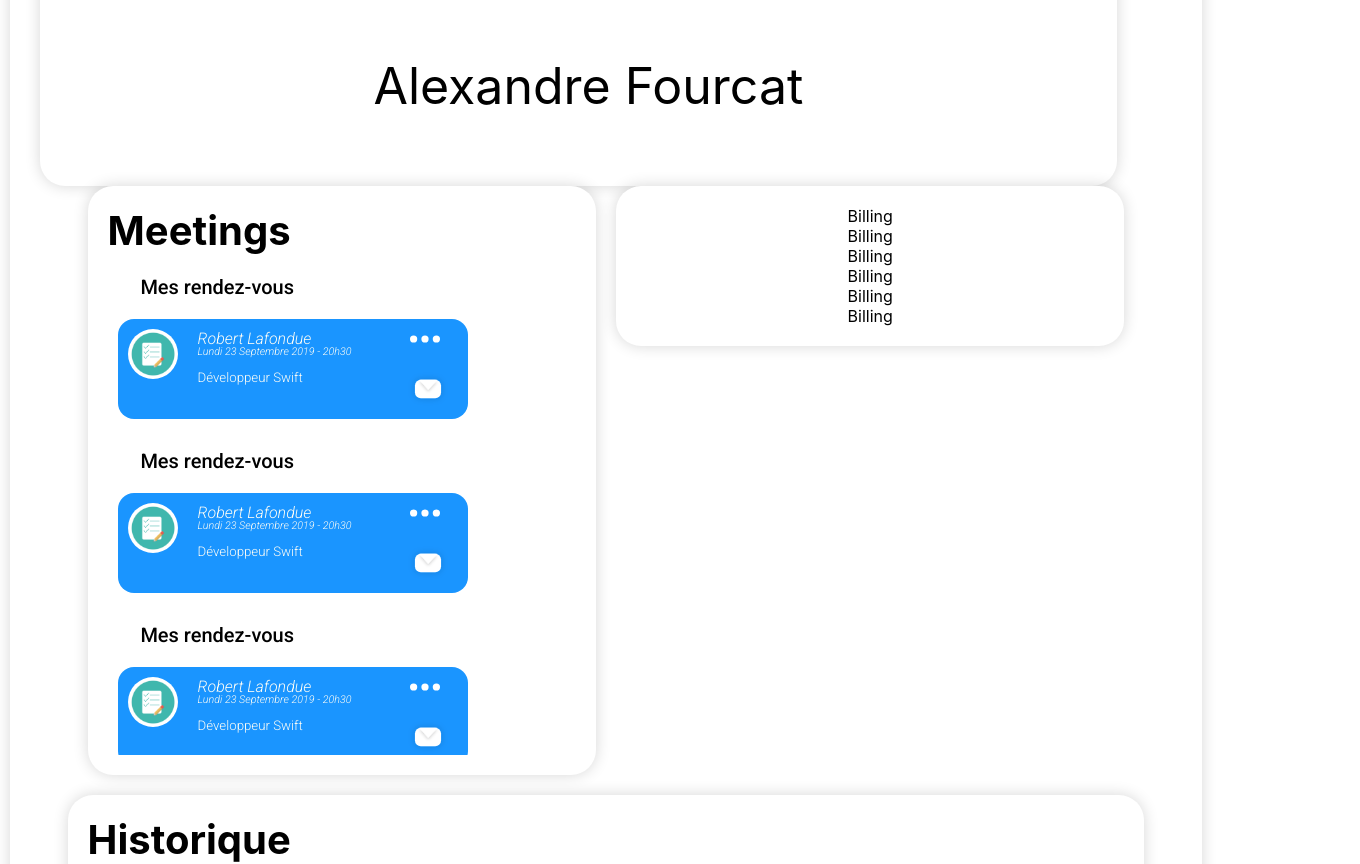
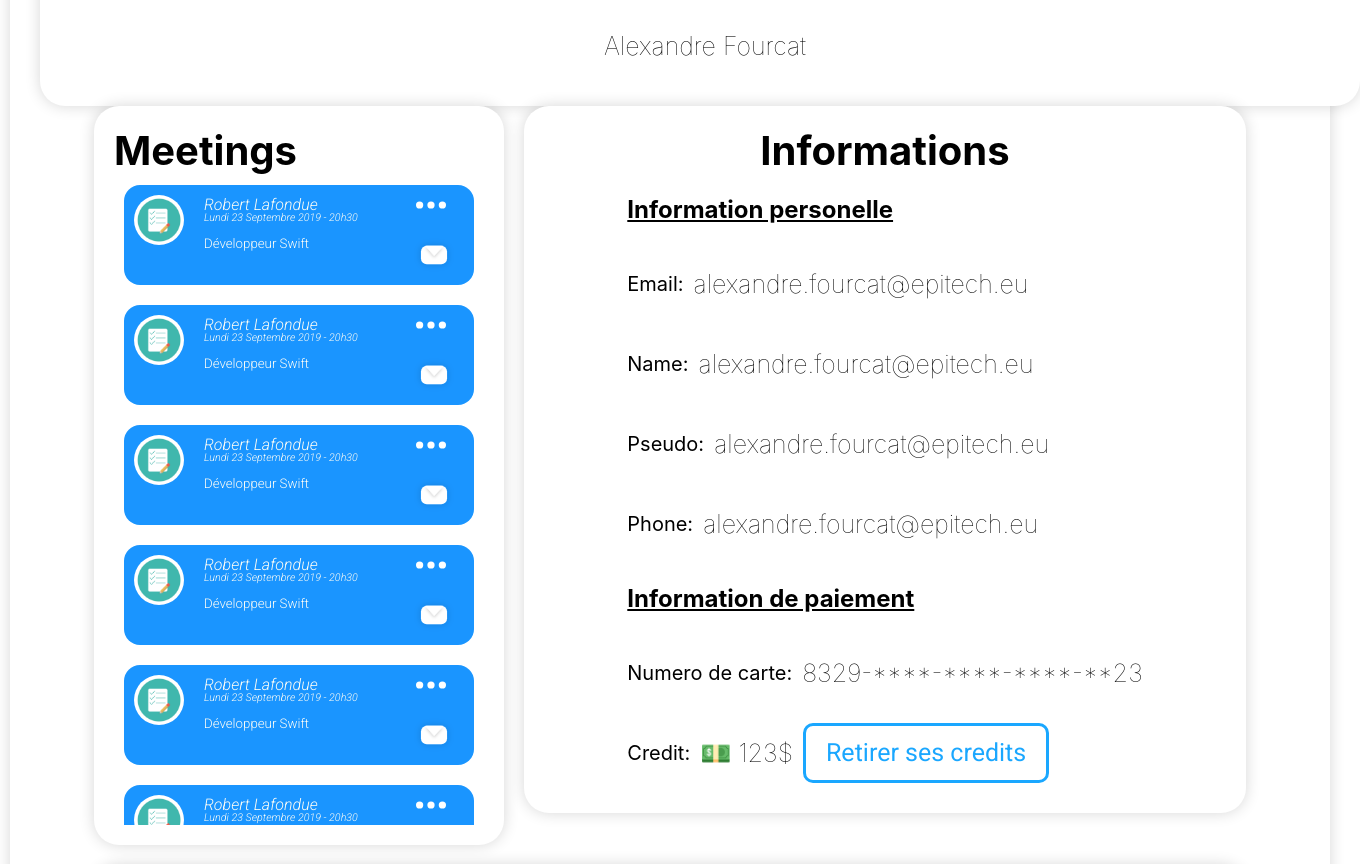
Before and after one commit to akyre/platform, a Next.js app: page /dashboard in a window 1280 px wide. Shown: the part 360-1224 px from the top of the page, 1360 px wide, since content can reach past the window. Built offline with nearby package versions, Linux system fonts and the light colour scheme.

Commit message:
Adding dashboard.

```diff
--- a/components/button.js
+++ b/components/button.js
@@ -1,15 +1,16 @@
 import React from 'react';
 
-const Button = ({ onClick, color = '#1aa7ff', background = 'white', border = '#1aa7ff', children }) => (
+const Button = ({ onClick, color = '#1aa7ff', background = 'white', border = '#1aa7ff', m, p, children }) => (
   <button onClick={onClick}>
     {children}
     <style jsx>{`
       button {
         font-family: Roboto;
-        padding: 8px;
+        padding: ${p || '8'}px;
         padding-left: 20px;
         padding-right: 20px;
         font-size: 25px;
+        margin: ${m || '10'}px;
         text-decoration: none;
         font-weigth: bold;
         background: ${background};
--- a/components/history.js
+++ b/components/history.js
@@ -15,6 +15,7 @@ const History = ({ history }) => {
         }
 
         #content {
+          box-sizing: border-box;
           background: #fff;
           box-shadow: 0px 0px 15px #00000029;
           padding: 20px;
--- a/components/meeting-list.js
+++ b/components/meeting-list.js
@@ -11,7 +11,7 @@ const MeetingList = ({ meetings }) => {
         #meetings {
           display: flex;
           flex-direction: column;
-          max-height: 500px;
+          max-height: 650px;
           overflow-y: scroll;
         }
 
@@ -20,7 +20,6 @@ const MeetingList = ({ meetings }) => {
           background: #fff;
           box-shadow: 0px 0px 15px #00000029;
           padding: 20px;
-          width: 90%;
           border-radius: 25px;
         }
 
--- a/components/meetingCard.js
+++ b/components/meetingCard.js
@@ -113,7 +113,6 @@ const Card = ({ expert_name = "Robert Lafondue", expert_title = "Développeur Sw
 const MeetingCard = () => {
     return (
         <div className="services">
-            <h3 className="main-title">Mes rendez-vous</h3>
             <div className="card-container">
                 <Card className="card" title="Analyse" button="En savoir plus"> This is the content of the card, Call History Manager keep your call history forever and list them category wise for ease of access. Quick and advanced search options helps you to easily access data you are looking for.
 
--- a/pages/dashboard.js
+++ b/pages/dashboard.js
@@ -6,6 +6,7 @@ import Footer from '../components/footer'
 import TextField from '../components/text-field'
 import MeetingsList from '../components/meeting-list'
 import History from '../components/history'
+import Button from '../components/button'
 
 const PersonalInfo = ({ user }) => (
   <div id="content">
@@ -40,22 +41,90 @@ const PersonalInfo = ({ user }) => (
   </div>
 )
 
-const Settings = () => {
+const Settings = ({ user }) => {
   return (
     <div id='content'>
-      <div>Billing</div>
-      <div>Billing</div>
-      <div>Billing</div>
-      <div>Billing</div>
-      <div>Billing</div>
-      <div>Billing</div>
+      <div id='title'>Informations</div>
+      <div id='conteneur'>
+        <h2>Information personelle</h2>
+        <span className='label-data'>
+          <label>Email: </label>
+          <p> {user.email}</p>
+        </span>
+        <span className='label-data'>
+          <label>Name: </label>
+          <p> {user.email}</p>
+        </span>
+        <span className='label-data'>
+          <label>Pseudo: </label>
+          <p> {user.email}</p>
+        </span>
+        <span className='label-data'>
+          <label>Phone: </label>
+          <p> {user.email}</p>
+        </span>
+        <h2>Information de paiement</h2>
+        <span className='label-data'>
+          <label>Numero de carte: </label>
+          <p> 8329-****-****-****-**23</p>
+        </span>
+        <span className='label-data'>
+          <label>Credit: </label>
+          <span className='billing'>
+            <p> 💵 123$</p>
+            <Button height='100px' p={0}>
+              Retirer ses credits
+            </Button>
+          </span>
+        </span>
+      </div>
       <style jsx>{`
+        .billing {
+          display: inline-flex;
+        }
+
+        .label-data {
+          display: flex;
+          align-items: center;
+        }
+
+        label {
+          font-size: 20px;
+        }
+
+        h2 {
+          text-decoration: underline;
+        }
+
+        .billing {
+          display: flex;
+          justify-content: space-between;
+        }
+
+        #title {
+          color: #000;
+          font-weight: bold;
+          font-size: 40px;
+        }
+
+        #conteneur {
+          display: flex;
+          flex-direction: column;
+          justify-content: space-around;
+        }
+
+        p {
+          margin-left: 10px;
+          font-weight: lighter;
+          font-size: 25px;
+        }
+
         #content {
           color: #000;
           background: #fff;
           box-shadow: 0px 0px 15px #00000029;
           padding: 20px;
-          width: 90%;
+          width: 100%;
           border-radius: 25px;
           margin-left: 10px;
         }
@@ -71,7 +140,7 @@ const Dashboard = () => (
       <PersonalInfo user={{ image: 'https://picsum.photos/200', name: 'Alexandre Fourcat' }} />
       <div id='range-1'>
         <MeetingsList meetings={[1, 2, 3, 4, 5, 6, 7, 8, 9]} />
-        <Settings />
+        <Settings user={{ email: 'alexandre.fourcat@epitech.eu' }} />
       </div>
       <History history={[1, 2, 3, 4, 5, 6, 7, 8, 9, 10, 11, 12, 13]} />
     </div>
```
